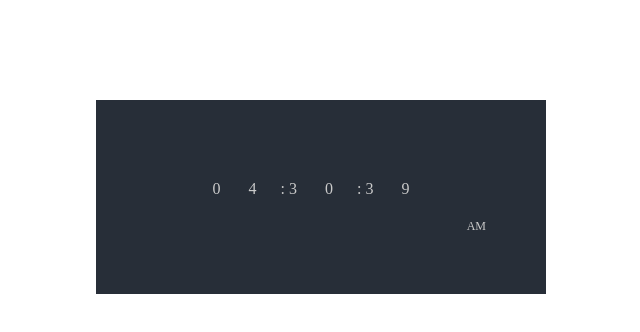
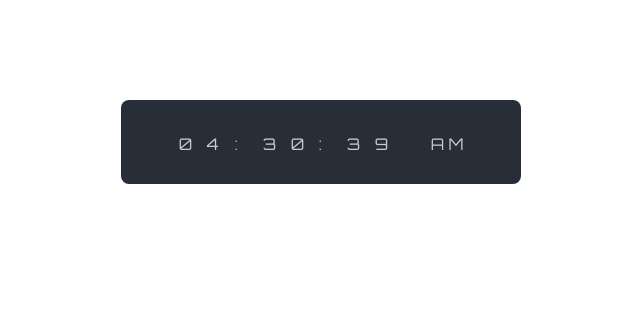
Before and after one commit to ShMcK/statechart-digital-clock, a React (Create React App) app: page / in a window 1280 px wide. Shown: the top 332 px of the page, without its empty margins (319-959 px from the left). Built offline with nearby package versions, Linux system fonts and the light colour scheme.

Commit message:
setup clock

```diff
--- a/public/index.html
+++ b/public/index.html
@@ -1,5 +1,6 @@
 <!DOCTYPE html>
 <html lang="en">
+
 <head>
   <meta charset="utf-8">
   <meta name="viewport" content="width=device-width, initial-scale=1, shrink-to-fit=no">
@@ -10,6 +11,7 @@
     -->
   <link rel="manifest" href="%PUBLIC_URL%/manifest.json">
   <link rel="shortcut icon" href="%PUBLIC_URL%/favicon.ico">
+  <link href="https://fonts.googleapis.com/css?family=Orbitron" rel="stylesheet">
   <!--
       Notice the use of %PUBLIC_URL% in the tags above.
       It will be replaced with the URL of the `public` folder during the build.
@@ -21,6 +23,7 @@
     -->
   <title>React App</title>
 </head>
+
 <body>
   <noscript>
     You need to enable JavaScript to run this app.
@@ -37,4 +40,5 @@
       To create a production bundle, use `npm run build` or `yarn build`.
     -->
 </body>
+
 </html>
--- a/src/components/Clock/Meridiem.tsx
+++ /dev/null
@@ -1,26 +0,0 @@
-import * as React from 'react'
-import styles from 'styled-components'
-
-const Container = styles.div`
-    position: absolute;
-    bottom: 20px;
-    right: 20px;
-    font-size: 12px;
-`
-
-interface IProps {
-	time: Date
-}
-
-export default class Meridiem extends React.Component<IProps> {
-	get meridiem() {
-		const hours = this.props.time.getHours()
-		if (hours > 12) {
-			return 'PM'
-		}
-		return 'AM'
-	}
-	render() {
-		return <Container>{this.meridiem}</Container>
-	}
-}
--- a/src/components/Clock/Digits/index.tsx
+++ b/src/components/Clock/Time/index.tsx
@@ -1,15 +1,17 @@
 import * as React from 'react'
 import styles from 'styled-components'
 
-const Container = styles.div``
+const Container = styles.div`
+	font-family: 'Orbitron', sans-serif;
+`
 
 const DigitContainer = styles.div`
-    text-align:left;
-	position:relative;
+    text-align: left;
+	position: relative;
 	width: 28px;
-	height:50px;
-	display:inline-block;
-	margin:0 4px;
+	height: 50px;
+	display: inline-block;
+	margin: 0;
 `
 
 const Digit = ({ value }: { value: string }) => {
@@ -24,7 +26,7 @@ interface IProps {
 	time: Date
 }
 
-export default class Digits extends React.Component<IProps> {
+export default class Time extends React.Component<IProps> {
 	time(type: string) {
 		const timeArray: string[] = this.props.time[`get${type}`]()
 			.toString()
@@ -34,21 +36,28 @@ export default class Digits extends React.Component<IProps> {
 		}
 		return timeArray
 	}
-
+	get meridiem() {
+		const hours = this.props.time.getHours()
+		if (hours > 12) {
+			return 'P M'
+		}
+		return 'A M'
+	}
 	render() {
+		const digits = [
+			...this.time('Hours'),
+			':',
+			...this.time('Minutes'),
+			':',
+			...this.time('Seconds'),
+			' ',
+		]
 		return (
 			<Container>
-				{this.time('Hours').map((digit) => (
+				{digits.map((digit) => (
 					<Digit value={digit} />
 				))}
-				:
-				{this.time('Minutes').map((digit) => (
-					<Digit value={digit} />
-				))}
-				:
-				{this.time('Seconds').map((digit) => (
-					<Digit value={digit} />
-				))}
+				{this.meridiem}
 			</Container>
 		)
 	}
--- a/src/components/Clock/index.tsx
+++ b/src/components/Clock/index.tsx
@@ -4,26 +4,22 @@ import * as React from 'react'
 import styles from 'styled-components'
 
 import Alarm from './Alarm'
-import Digits from './Digits'
-import Meridiem from './Meridiem'
+import Time from './Time'
 
 const Container = styles.div`
-    width:370px;
-	padding:40px;
-	margin:100px auto 60px;
-    position:relative;
-    background-color:#272e38;
-	color:#cacaca;
+    width: 400px;
+	margin: 100px auto 60px;
+    position: relative;
+    background-color: #272e38;
+	color: #cacaca;
+	border-radius: 8px;
 `
 
 const Display = styles.div`
-    text-align:center;
-	padding: 40px 20px 20px;
-	border-radius:6px;
-	position:relative;
-	height: 54px;
+    text-align: center;
+	padding: 0px 20px;
+	position: relative;
 `
-
 interface IState {
 	time: Date
 }
@@ -39,12 +35,10 @@ export default class Clock extends React.Component<{}, IState> {
 	}
 	render() {
 		const { time } = this.state
-		console.log(time)
 		return (
 			<Container>
 				<Display>
-					<Digits time={time} />
-					<Meridiem time={time} />
+					<Time time={time} />
 					<Alarm />
 				</Display>
 			</Container>
```
Lines whose indentation alone changed are shown as unchanged.
